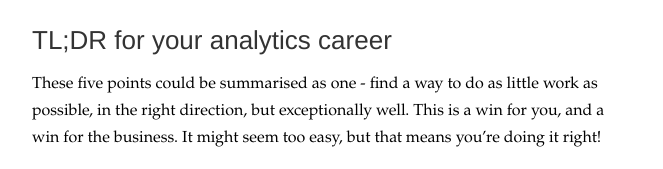
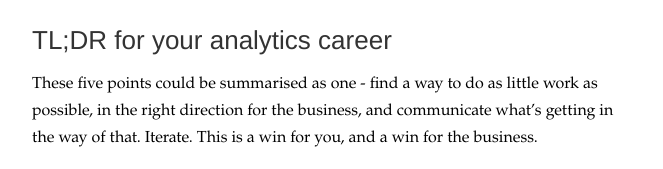
Before and after one commit to ryan-anderson-ds/ryan-anderson-ds.github.io, a Jekyll site: the page built from _posts/2021-11-11-PM-to-DS.md, in a window 1280 px wide and 900 px high, scrolled down 1771 px. Shown: the part 728-897 px from the top of the window, without its empty margins (308-971 px from the left). Built offline with Jekyll 4.4.1, drawn with Linux system fonts in a browser that asks for light colours.

Commit message:
Update 2021-11-11-PM-to-DS.md

```diff
--- a/_posts/2021-11-11-PM-to-DS.md
+++ b/_posts/2021-11-11-PM-to-DS.md
@@ -38,4 +38,4 @@ I'd prioritise the data my products produced as much as the new features we were
 
 TL;DR for your analytics career
 ------
-These five points could be summarised as one - find a way to do as little work as possible, in the right direction, but exceptionally well. This is a win for you, and a win for the business. It might seem too easy, but that means you're doing it right!
+These five points could be summarised as one - find a way to do as little work as possible, in the right direction for the business, and communicate what's getting in the way of that. Iterate. This is a win for you, and a win for the business.
```
